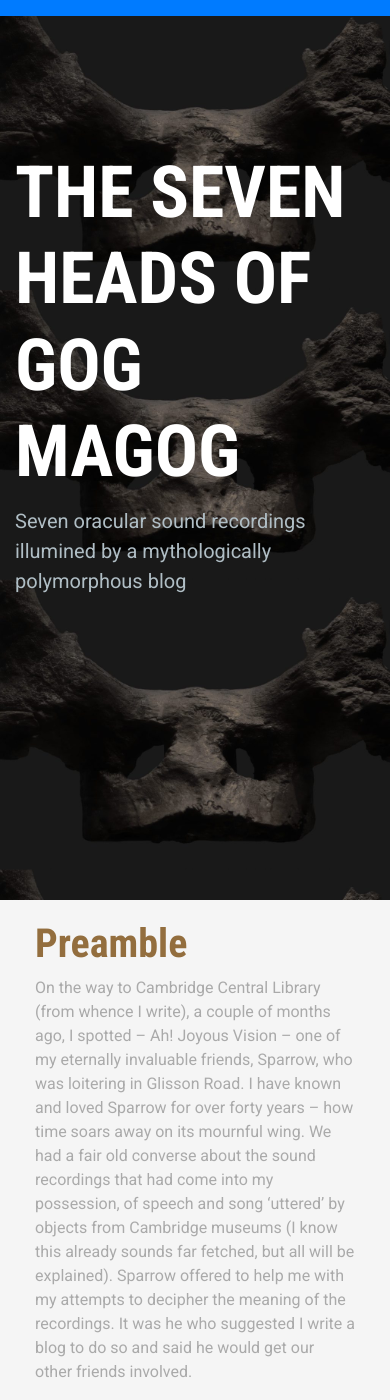
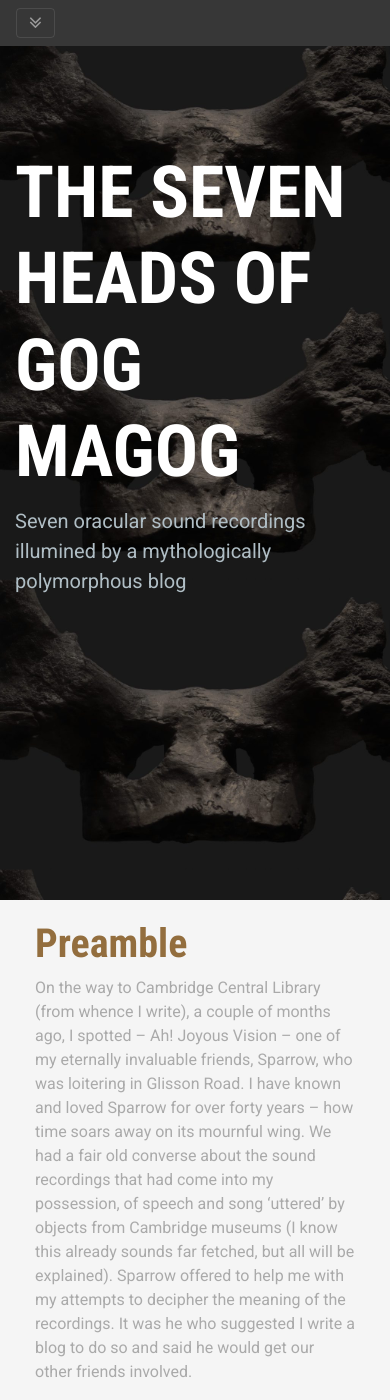
Before and after one commit to FitzwilliamMuseum/fitz-sevenHeadsOfGogMagog, a Jekyll site: the page built from index.md, in a window 390 px wide and 1400 px high. Built offline with Jekyll 4.4.1, drawn with Linux system fonts in a browser that asks for light colours; nearby versions of some CDN libraries.

Commit message:
Fix menu collapse on mobile

```diff
--- a/_includes/_scripts.html
+++ b/_includes/_scripts.html
@@ -1,3 +1,4 @@
 <script src="https://code.jquery.com/jquery-3.3.1.min.js" integrity="sha256-FgpCb/KJQlLNfOu91ta32o/NMZxltwRo8QtmkMRdAu8=" crossorigin="anonymous"></script>
+<script src="https://cdnjs.cloudflare.com/ajax/libs/popper.js/1.12.3/umd/popper.min.js" integrity="sha384-vFJXuSJphROIrBnz7yo7oB41mKfc8JzQZiCq4NCceLEaO4IHwicKwpJf9c9IpFgh" crossorigin="anonymous"></script>
 <script type='text/javascript' src='https://stackpath.bootstrapcdn.com/bootstrap/4.1.3/js/bootstrap.min.js'></script>
 <script type='text/javascript' src="{{ '/' | absolute_url }}/js/scripts68b3.js"></script>
--- a/_layouts/default.html
+++ b/_layouts/default.html
@@ -21,18 +21,23 @@
 </head>
 <body>
 <nav class="navbar navbar-expand-md navbar-dark bg-fade fixed-top main-navigation">
-    <div class="collapse navbar-collapse menu" id="navbarsExampleDefault">
+    <button class="navbar-toggler collapsed" type="button" data-toggle="collapse"
+            data-target="#navbarSupportedContent" aria-controls="navbarSupportedContent" aria-expanded="false"
+            aria-label="Toggle navigation">
+        <i class="fa fa-angle-double-down"></i>
+    </button>
+    <div class="collapse navbar-collapse menu" id="navbarSupportedContent">
         <ul class="navbar-nav mr-auto">
-            <li><a href="{{ '/' | absolute_url }}">Home</a></li>
-            <li><a href="{{ '/about' | absolute_url }}">About</a></li>
-            <li><a href="{{ '/oracle-the-first-from-the-head-of-a-thracian' | absolute_url }}">Thracian</a></li>
-            <li><a href="{{ '/oracle-the-second-from-the-head-of-a-demi-god' | absolute_url }}">Demi-God</a></li>
-            <li><a href="{{ '/oracle-the-third-from-the-head-of-the-great-god' | absolute_url }}">Great God</a></li>
-            <li><a href="{{ '/oracle-the-fourth-from-the-head-of-a-mouse' | absolute_url }}">Mouse</a></li>
-            <li><a href="{{ '/oracle-the-fifth-from-the-head-of-a-horse' | absolute_url }}">Horse</a>
-            <li><a href="{{ '/oracle-the-sixth-from-the-head-of-a-deer' | absolute_url }}">Deer</a></li>
-            <li><a href="{{ '/oracle-the-seventh-from-the-head-of-an-evenki' | absolute_url }}">Evenki</a></li>
-            <li><a href="{{ '/credits' | absolute_url }}">Credits</a></li>
+            <li class="nav-item"><a class="nav-link" href="{{ '/' | absolute_url }}">Home</a></li>
+            <li class="nav-item"><a class="nav-link" href="{{ '/about' | absolute_url }}">About</a></li>
+            <li class="nav-item"><a class="nav-link" href="{{ '/oracle-the-first-from-the-head-of-a-thracian' | absolute_url }}">Thracian</a></li>
+            <li class="nav-item"><a class="nav-link" href="{{ '/oracle-the-second-from-the-head-of-a-demi-god' | absolute_url }}">Demi-God</a></li>
+            <li class="nav-item"><a class="nav-link" href="{{ '/oracle-the-third-from-the-head-of-the-great-god' | absolute_url }}">Great God</a></li>
+            <li class="nav-item"><a class="nav-link" href="{{ '/oracle-the-fourth-from-the-head-of-a-mouse' | absolute_url }}">Mouse</a></li>
+            <li class="nav-item"><a class="nav-link" href="{{ '/oracle-the-fifth-from-the-head-of-a-horse' | absolute_url }}">Horse</a>
+            <li class="nav-item"><a class="nav-link" href="{{ '/oracle-the-sixth-from-the-head-of-a-deer' | absolute_url }}">Deer</a></li>
+            <li class="nav-item"><a class="nav-link" href="{{ '/oracle-the-seventh-from-the-head-of-an-evenki' | absolute_url }}">Evenki</a></li>
+            <li class="nav-item"><a class="nav-link" href="{{ '/credits' | absolute_url }}">Credits</a></li>
 
         </ul>
     </div>
@@ -74,7 +79,8 @@
                 <a href="https://instagram.com/fitzwilliam_uk" class="btn btn-social-icon btn-instagram">
                     <span class="fa fa-instagram"></span>
                 </a>
-                <a href="https://github.com/FitzwilliamMuseum/sevenHeadsOfGogMagog" class="btn btn-social-icon btn-github">
+                <a href="https://github.com/FitzwilliamMuseum/sevenHeadsOfGogMagog"
+                   class="btn btn-social-icon btn-github">
                     <span class="fa fa-github"></span>
                 </a>
             </div>
--- a/css/style.css
+++ b/css/style.css
@@ -1812,9 +1812,6 @@ Responsive
         background-color: transparent;
     }
 
-    .main-navigation ul {
-        display: none;
-    }
 
     .main-navigation .children,
     .main-navigation ul ul {
@@ -1911,7 +1908,7 @@ body {
 
 @media (max-width: 768px) {
     .navbar {
-        background-color: #007bff !important;
+        background-color: #373737;
     }
 }
 
```
